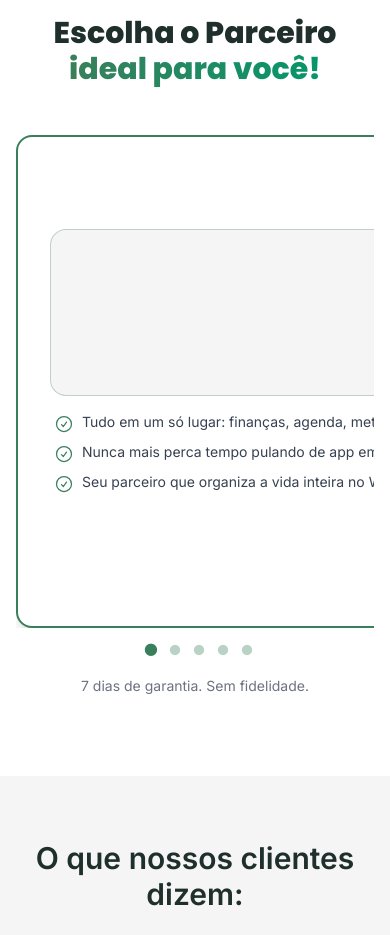
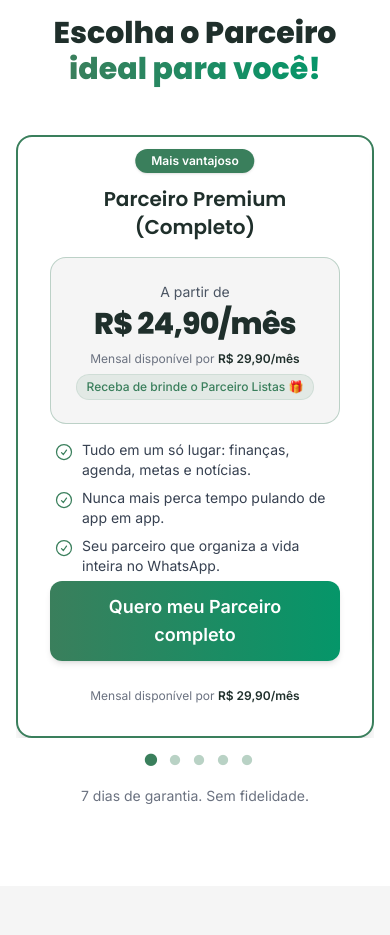
Before and after one commit to herick25/Site-Parceiro-IA, a React (Vite) app: page / in a window 390 px wide. Shown: the part 6220-7155 px from the top of the page. Built offline with nearby package versions, Linux system fonts and the light colour scheme.

Commit message:
ajuste index e plans

```diff
--- a/src/index.css
+++ b/src/index.css
@@ -41,13 +41,8 @@ h1, h2, h3 {
 /*  Ajuste específico para MOBILE */
 /* ============================= */
 @media (max-width: 767px) {
-  .plans-slider .slick-list   { overflow: hidden; }
-  .plans-slider .slick-track  { display: flex !important; }
-  .plans-slider .slick-slide  { width: 100% !important; flex: 0 0 100% !important; }
-  .plans-slider .slick-slide > div { width: 100% !important; height: 100% !important; }
-
-  /* Garantir render inicial */
-  .plans-slider.slick-initialized .slick-slide { display: block !important; }
+  /* Deixe o slick controlar o layout; apenas garanta contenção */
+  .plans-slider .slick-list { overflow: hidden; }
 
   /* Dots mais visíveis */
   .plans-slider .slick-dots {
```
